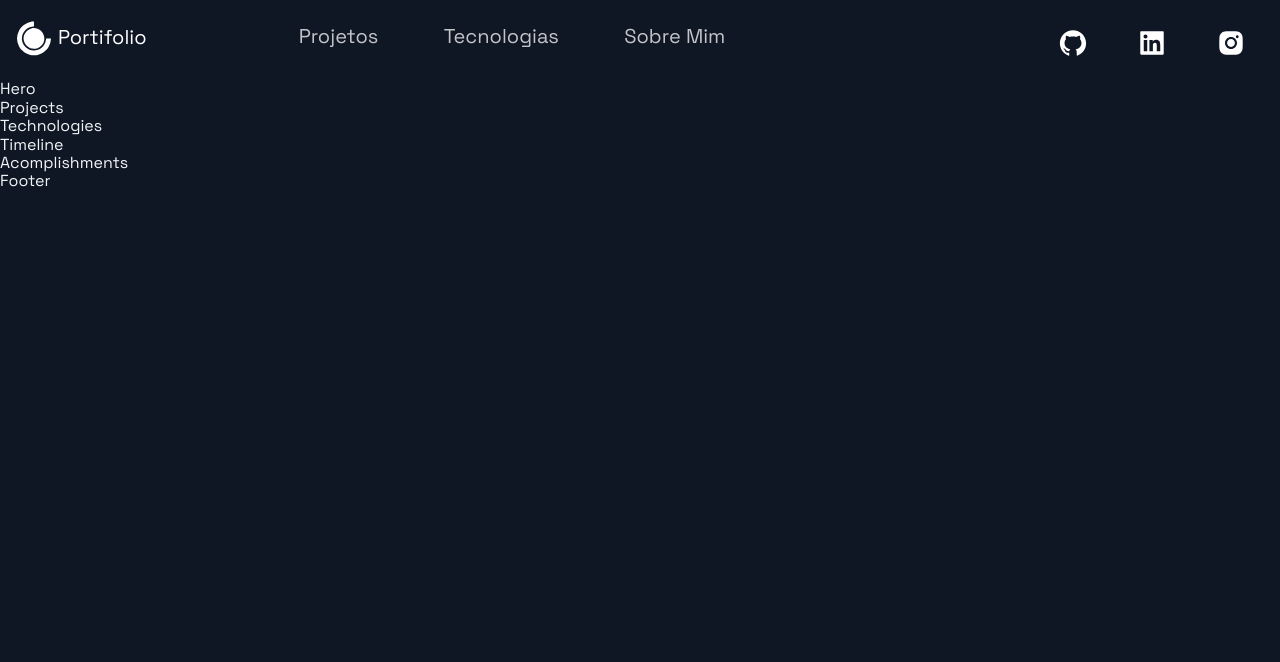
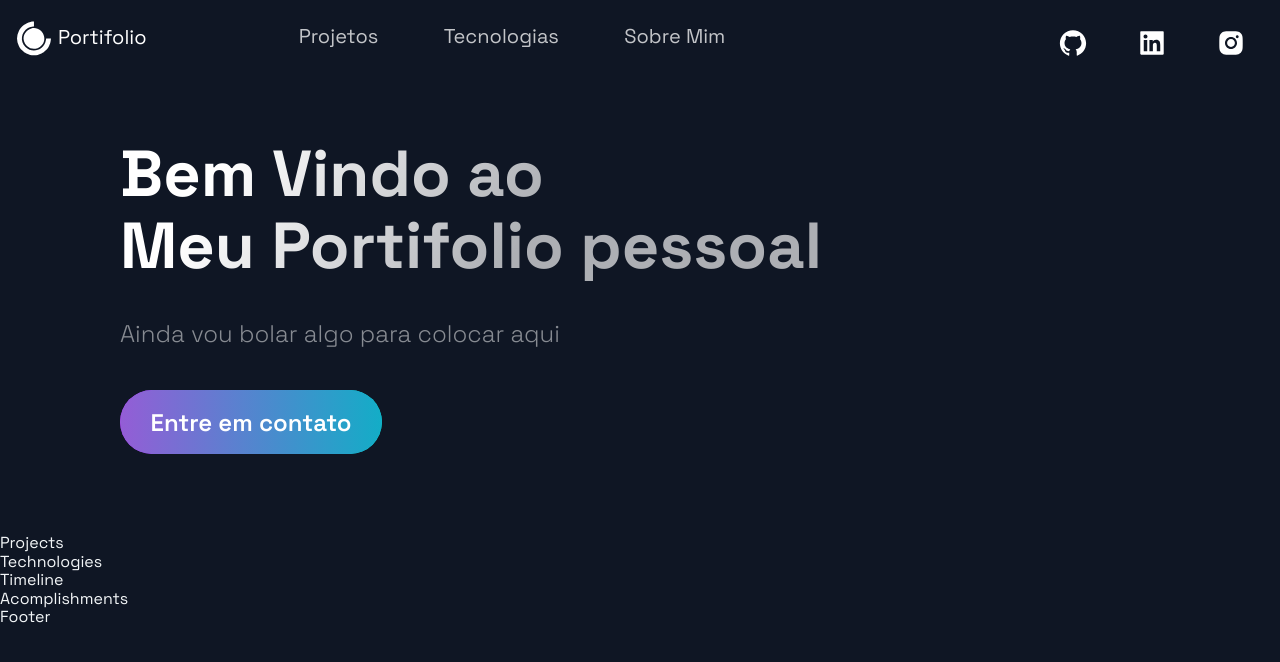
Before and after one commit to kbaths/portfolio_website, a Next.js app: page / in a window 1280 px wide. Shown: the top 662 px of the page. Built offline with nearby package versions, Linux system fonts and the light colour scheme.

Commit message:
creating the hero session

```diff
--- a/src/components/Hero/Hero.js
+++ b/src/components/Hero/Hero.js
@@ -5,9 +5,18 @@ import Button from '../../styles/GlobalComponents/Button';
 import { LeftSection } from './HeroStyles';
 
 const Hero = (props) => (
-  <div>
-    Hero
-  </div>
+  <Section row nopadding>
+    <LeftSection>
+      <SectionTitle main center>
+        Bem Vindo ao <br/>
+        Meu Portifolio pessoal
+      </SectionTitle>
+      <SectionText>
+        Ainda vou bolar algo para colocar aqui
+      </SectionText>
+      <Button onClick={() => window.location = 'https://google.com'}>Entre em contato</Button>
+    </LeftSection>
+  </Section>
 );
 
 export default Hero;
```
